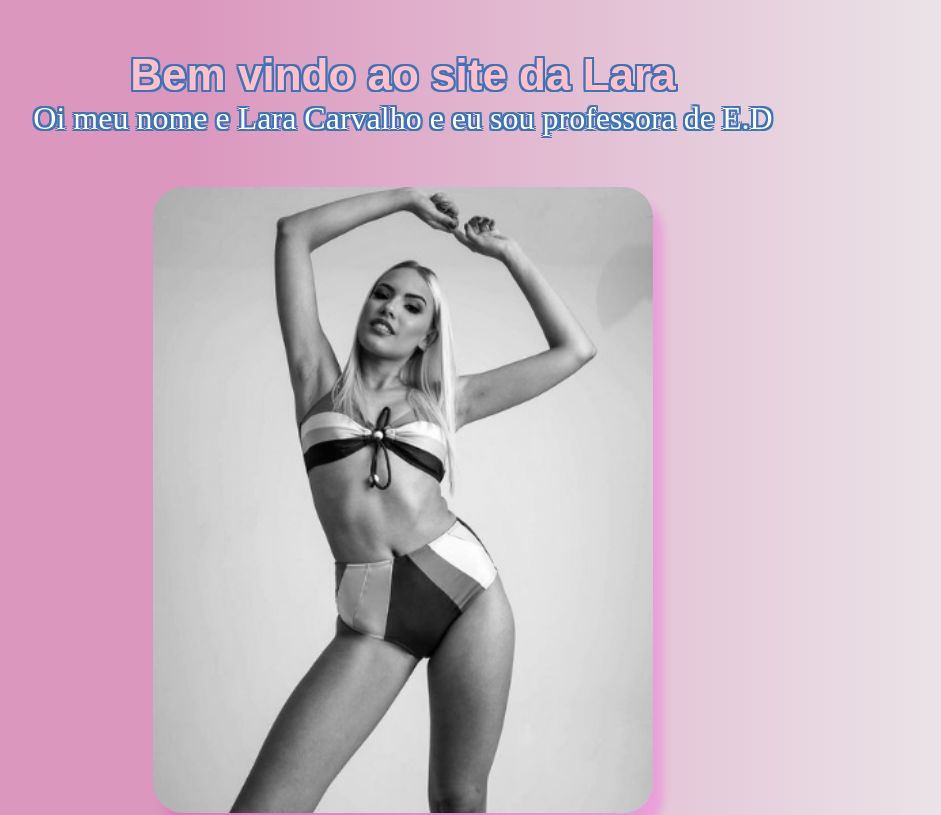
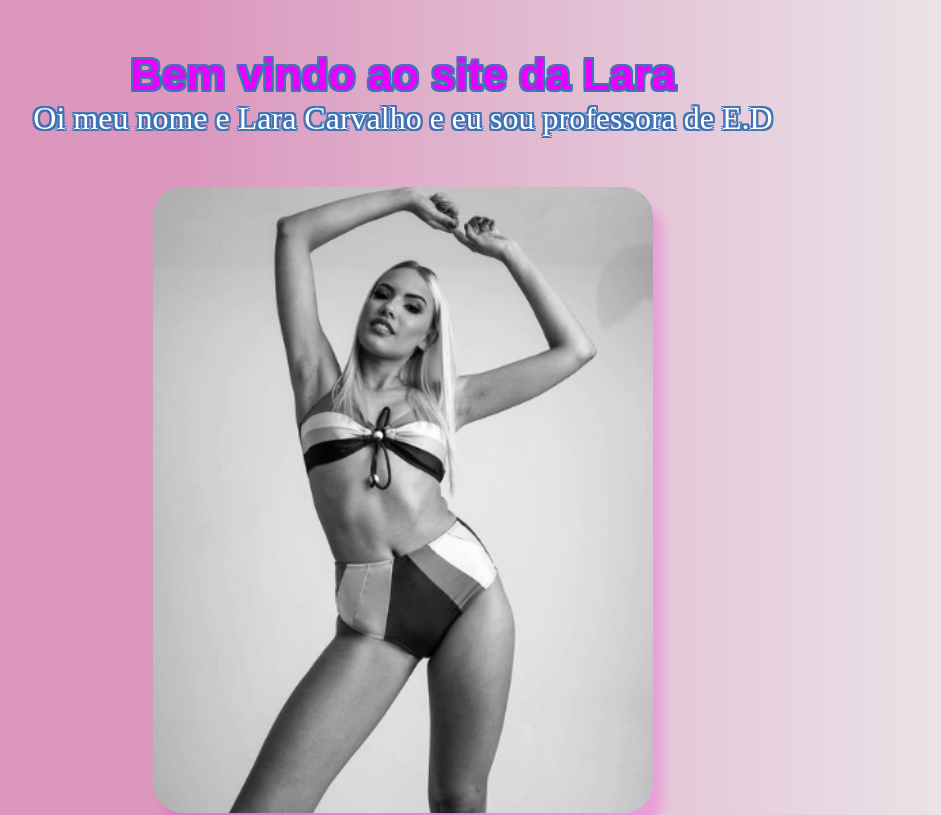
Before and after one commit to GuttoInacio/Meu-primeiro-projeto, a plain HTML site: page index.html in a window 1280 px wide. Shown: the top 815 px of the page, without its empty margins (237-1178 px from the left). Drawn offline with Linux system fonts and the light colour scheme.

Commit message:
commit alterando a cor do texto

```diff
--- a/index.css
+++ b/index.css
@@ -19,7 +19,7 @@ h1 {
 }
 
 .titulo {
-    color: pink;
+    color: rgb(234, 0, 255);
 }
 
 .cabecalho {
```
